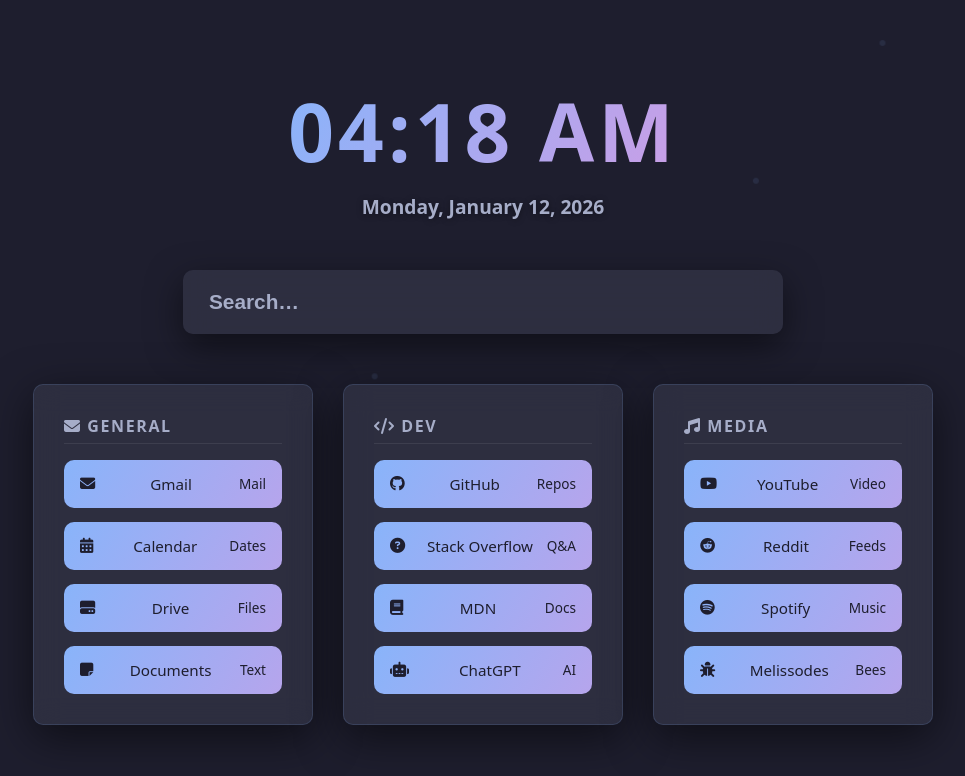
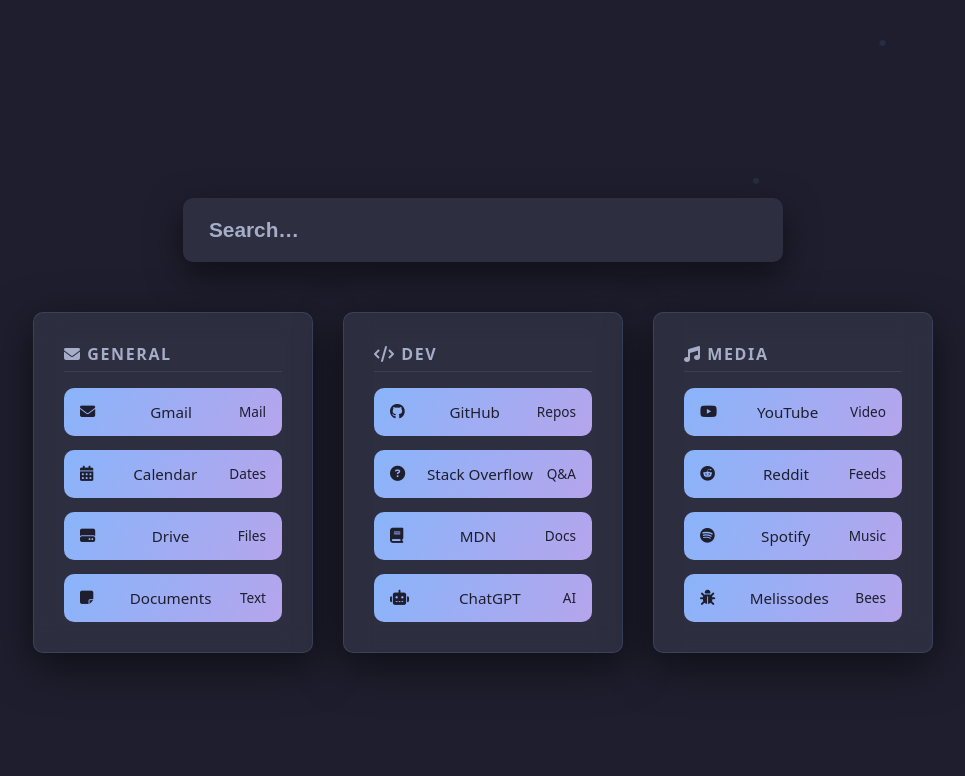
Before and after one commit to SilverzCreations/search, a plain HTML site: page index.html in a window 1280 px wide. Shown: the whole page, without its empty margins (157-1122 px from the left). Drawn offline with Linux system fonts and the light colour scheme.

Commit message:
Add files via upload

```diff
--- a/index.html
+++ b/index.html
@@ -58,22 +58,7 @@
   100% { transform: translateY(-100vh) translateX(50px); opacity: 0; }
 }
 
-.clock {
-  font-size: 5rem;
-  font-weight: 800;
-  letter-spacing: 0.05em;
-background-image: linear-gradient(120deg, var(--blue), var(--purple));
-    background-clip: text;
-    color: transparent;
-}
 
-.date {
-  margin-top: 8px;
-  color: var(--muted);
-  font-size: 1.2rem;
-  text-shadow: 0 1px 6px rgba(0,0,0,0.4);
-  font-weight: bold;
-}
 
 .search-container {
   margin: 50px 0;
@@ -201,8 +186,7 @@
 <div class="particle" style="top:80%; left:40%; animation-duration:15s;"></div>
 <div class="particle" style="top:30%; left:80%; animation-duration:20s;"></div>
 
-<div class="clock" id="clock">00:00</div>
-<div class="date" id="date">Loading…</div>
+
 
 <div class="search-container">
   <form action="https://duckduckgo.com/?t=brave" method="get" autocomplete="off">
```
